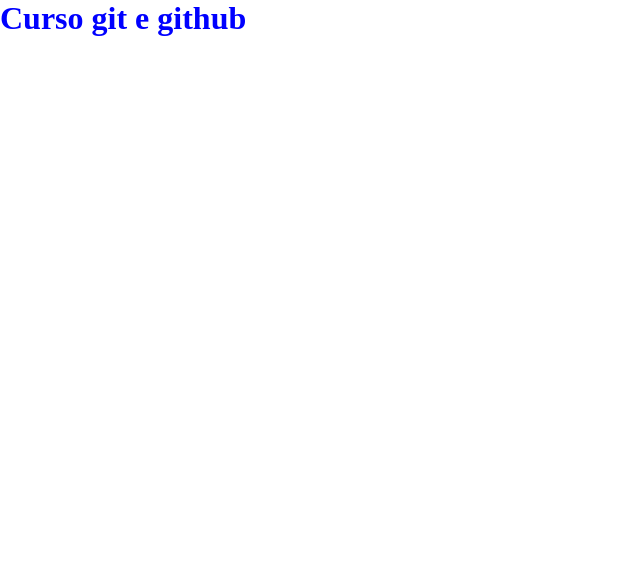
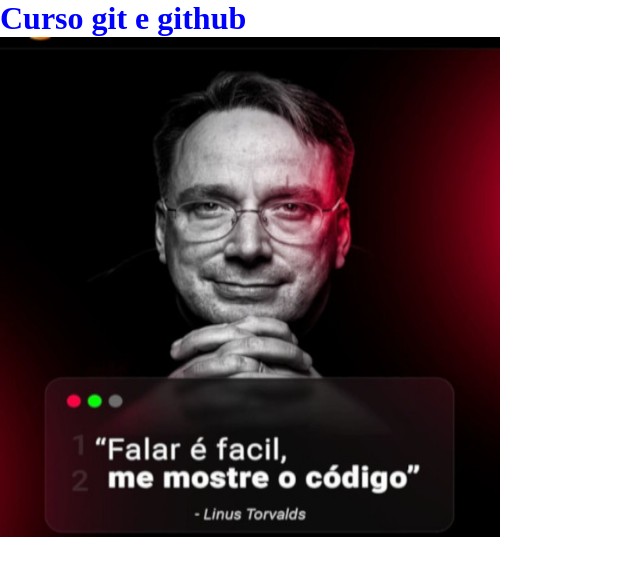
Before and after one commit to Ricardo200021/repos-Git, a plain HTML site: page index.html in a window 1280 px wide. Shown: the whole page, without its empty margins (0-640 px from the left). Drawn offline with Linux system fonts and the light colour scheme.

Commit message:
integração de imagem no código

```diff
--- a/css/style.css
+++ b/css/style.css
@@ -7,3 +7,10 @@
 h1 {
     color: blue;
 }
+
+img {
+    width: 500px;
+    height: 500px;
+    justify-content: center;
+
+}
--- a/index.html
+++ b/index.html
@@ -12,6 +12,9 @@
 
 <body>
     <h1>Curso git e github</h1>
+    <div>
+        <img src="imagens/linus5.jpeg" alt="">
+    </div>
 </body>
 
 </html>
```
Also changed, not shown: imagens/linus5.jpeg (added).
